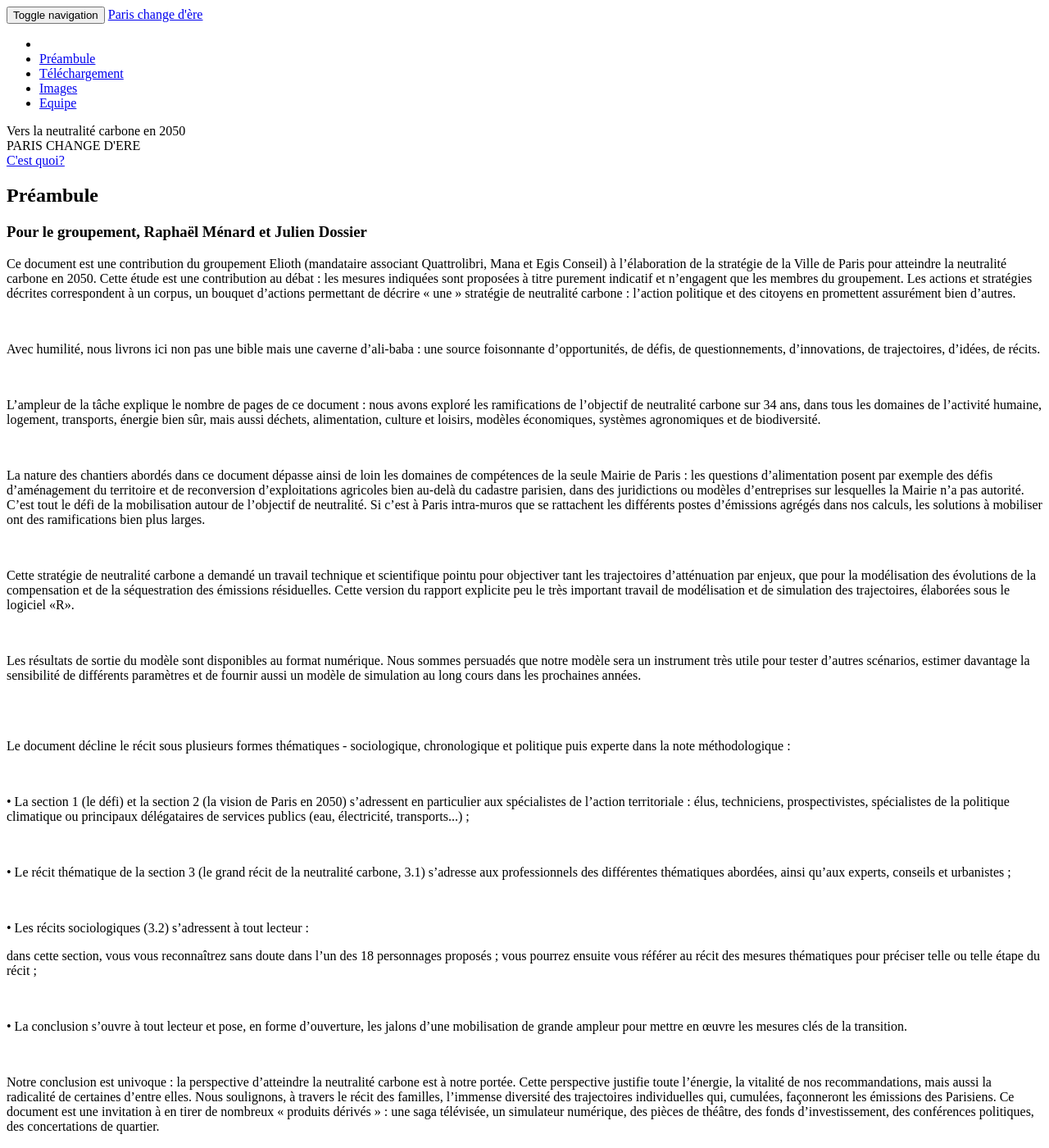
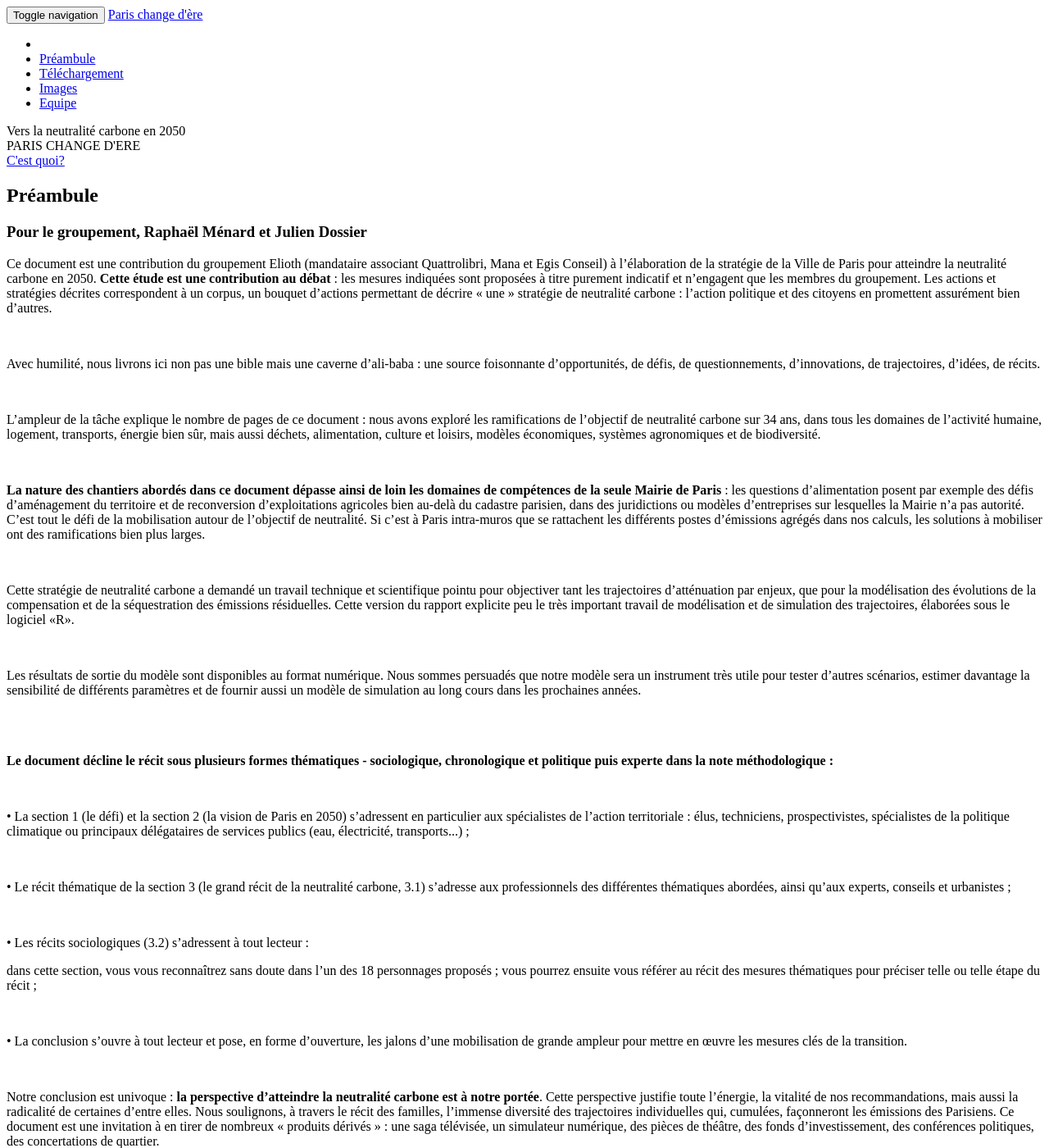
Before and after one commit to Alliages/alliages.github.io, a Jekyll site: the page built from index.html, in a window 1280 px wide and 1400 px high. Shown: the whole window at 82% size. Built offline with Jekyll 4.4.1, drawn with Linux system fonts in a browser that asks for light colours; some web fonts are replaced.

Commit message:
Add files via upload

```diff
--- a/_includes/about.html
+++ b/_includes/about.html
@@ -8,13 +8,13 @@
                 </div>
             </div>
             <div class="row">
-                <p class="text-muted">Ce document est une contribution du groupement Elioth (mandataire associant Quattrolibri, Mana et Egis Conseil) à l’élaboration de la stratégie de la Ville de Paris pour atteindre la neutralité carbone en 2050. Cette étude est une contribution au débat : les mesures indiquées sont proposées à titre purement indicatif et n’engagent que les membres du groupement. Les actions et stratégies décrites correspondent à un corpus, un bouquet d’actions permettant de décrire « une » stratégie de neutralité carbone : l’action politique et des citoyens en promettent assurément bien d’autres.
+                <p class="text-muted">Ce document est une contribution du groupement Elioth (mandataire associant Quattrolibri, Mana et Egis Conseil) à l’élaboration de la stratégie de la Ville de Paris pour atteindre la neutralité carbone en 2050. <b>Cette étude est une contribution au débat</b> : les mesures indiquées sont proposées à titre purement indicatif et n’engagent que les membres du groupement. Les actions et stratégies décrites correspondent à un corpus, un bouquet d’actions permettant de décrire « une » stratégie de neutralité carbone : l’action politique et des citoyens en promettent assurément bien d’autres.
 </p></br><p class="text-muted">
 Avec humilité, nous livrons ici non pas une bible mais une caverne d’ali-baba : une source foisonnante d’opportunités, de défis, de questionnements, d’innovations, de trajectoires, d’idées, de récits.
 </p></br><p class="text-muted">
 L’ampleur de la tâche explique le nombre de pages de ce document : nous avons exploré les ramifications de l’objectif de neutralité carbone sur 34 ans, dans tous les domaines de l’activité humaine, logement, transports, énergie bien sûr, mais aussi déchets, alimentation, culture et loisirs, modèles économiques, systèmes agronomiques et de biodiversité.
 </p></br><p class="text-muted">
-La nature des chantiers abordés dans ce document dépasse ainsi de loin les domaines de compétences de la seule Mairie de Paris : les questions d’alimentation posent par exemple des défis d’aménagement du territoire et de reconversion d’exploitations agricoles bien au-delà du cadastre parisien, dans des juridictions ou modèles d’entreprises sur lesquelles la Mairie n’a pas autorité. C’est tout le défi de la mobilisation autour de l’objectif de neutralité. Si c’est à Paris intra-muros que se rattachent les différents postes d’émissions agrégés dans nos calculs, les solutions à mobiliser ont des ramifications bien plus larges.
+<b>La nature des chantiers abordés dans ce document dépasse ainsi de loin les domaines de compétences de la seule Mairie de Paris</b> : les questions d’alimentation posent par exemple des défis d’aménagement du territoire et de reconversion d’exploitations agricoles bien au-delà du cadastre parisien, dans des juridictions ou modèles d’entreprises sur lesquelles la Mairie n’a pas autorité. C’est tout le défi de la mobilisation autour de l’objectif de neutralité. Si c’est à Paris intra-muros que se rattachent les différents postes d’émissions agrégés dans nos calculs, les solutions à mobiliser ont des ramifications bien plus larges.
 </p></br><p class="text-muted">
 Cette stratégie de neutralité carbone a demandé un travail technique et scientifique pointu pour objectiver tant les trajectoires d’atténuation par enjeux, que pour la modélisation des évolutions de la compensation et de la séquestration des émissions résiduelles. Cette version du rapport explicite peu le très important travail de modélisation et de simulation des trajectoires, élaborées sous le logiciel «R».
 </p></br><p class="text-muted">
@@ -22,7 +22,7 @@ Les résultats de sortie du modèle sont disponibles au format numérique. Nous
 </p></br></br><p class="text-muted">
 
 
-Le document décline le récit sous plusieurs formes thématiques - sociologique, chronologique et politique puis experte dans la note méthodologique :
+<b>Le document décline le récit sous plusieurs formes thématiques - sociologique, chronologique et politique puis experte dans la note méthodologique :</b>
 </p></br><p class="text-muted">
 • La section 1 (le défi) et la section 2 (la vision de Paris en 2050) s’adressent en particulier aux spécialistes de l’action territoriale : élus, techniciens, prospectivistes, spécialistes de la politique climatique ou principaux délégataires de services publics (eau, électricité, transports...) ;
 </p></br><p class="text-muted">
@@ -34,7 +34,7 @@ dans cette section, vous vous reconnaîtrez sans doute dans l’un des 18 person
 </p></br><p class="text-muted">
 • La conclusion s’ouvre à tout lecteur et pose, en forme d’ouverture, les jalons d’une mobilisation de grande ampleur pour mettre en œuvre les mesures clés de la transition.
 </p></br><p class="text-muted">
-Notre conclusion est univoque : la perspective d’atteindre la neutralité carbone est à notre portée. Cette perspective justifie toute l’énergie, la vitalité de nos recommandations, mais aussi la radicalité de certaines d’entre elles. Nous soulignons, à travers le récit des familles, l’immense diversité des trajectoires individuelles qui, cumulées, façonneront les émissions des Parisiens. Ce document est une invitation à en tirer de nombreux « produits dérivés » : une saga télévisée, un simulateur numérique, des pièces de théâtre, des fonds d’investissement, des conférences politiques, des concertations de quartier.</p>
+Notre conclusion est univoque : <b>la perspective d’atteindre la neutralité carbone est à notre portée</b>. Cette perspective justifie toute l’énergie, la vitalité de nos recommandations, mais aussi la radicalité de certaines d’entre elles. Nous soulignons, à travers le récit des familles, l’immense diversité des trajectoires individuelles qui, cumulées, façonneront les émissions des Parisiens. Ce document est une invitation à en tirer de nombreux « produits dérivés » : une saga télévisée, un simulateur numérique, des pièces de théâtre, des fonds d’investissement, des conférences politiques, des concertations de quartier.</p>
                          </div>
         </div>
     </section>
```
